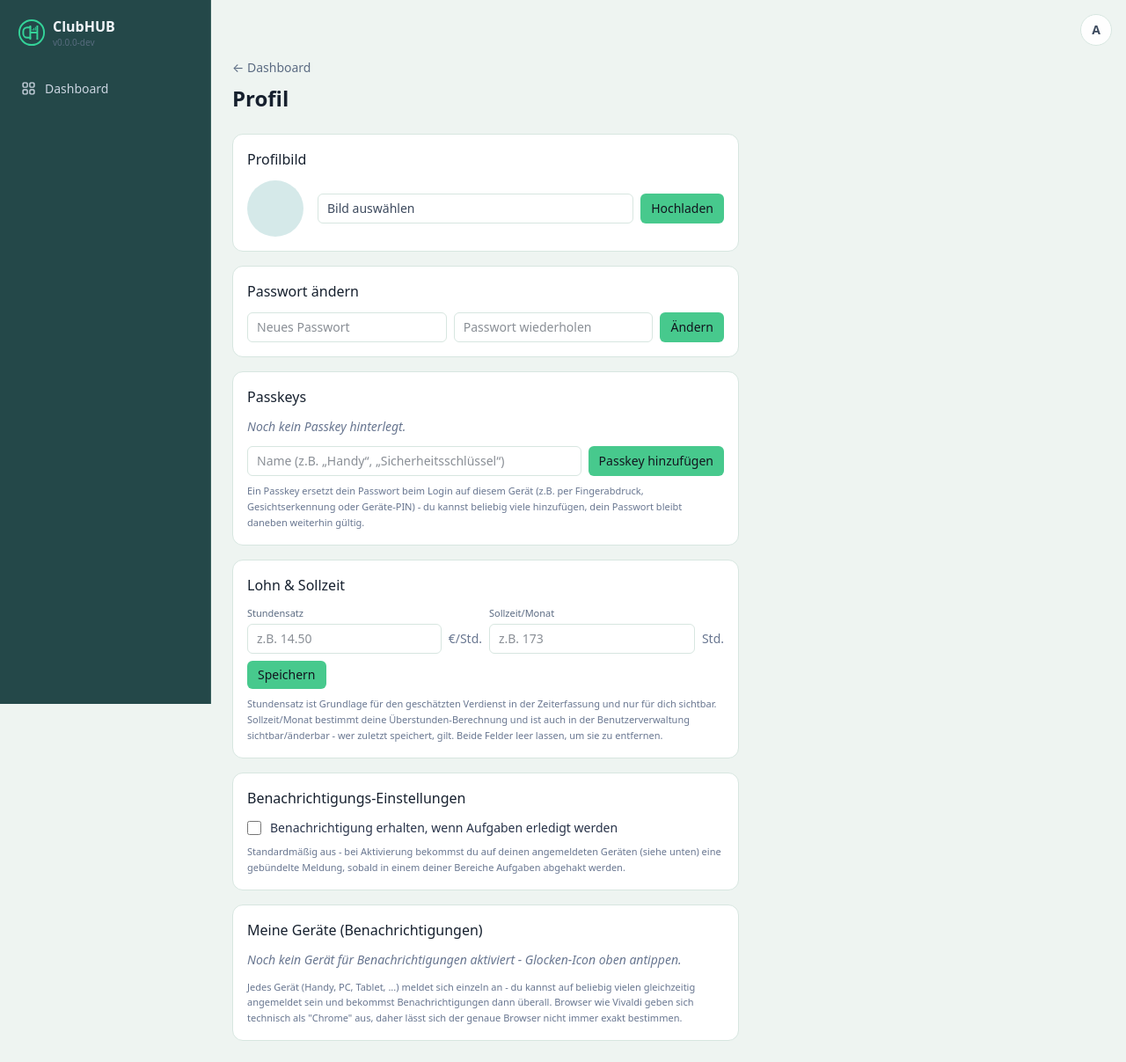
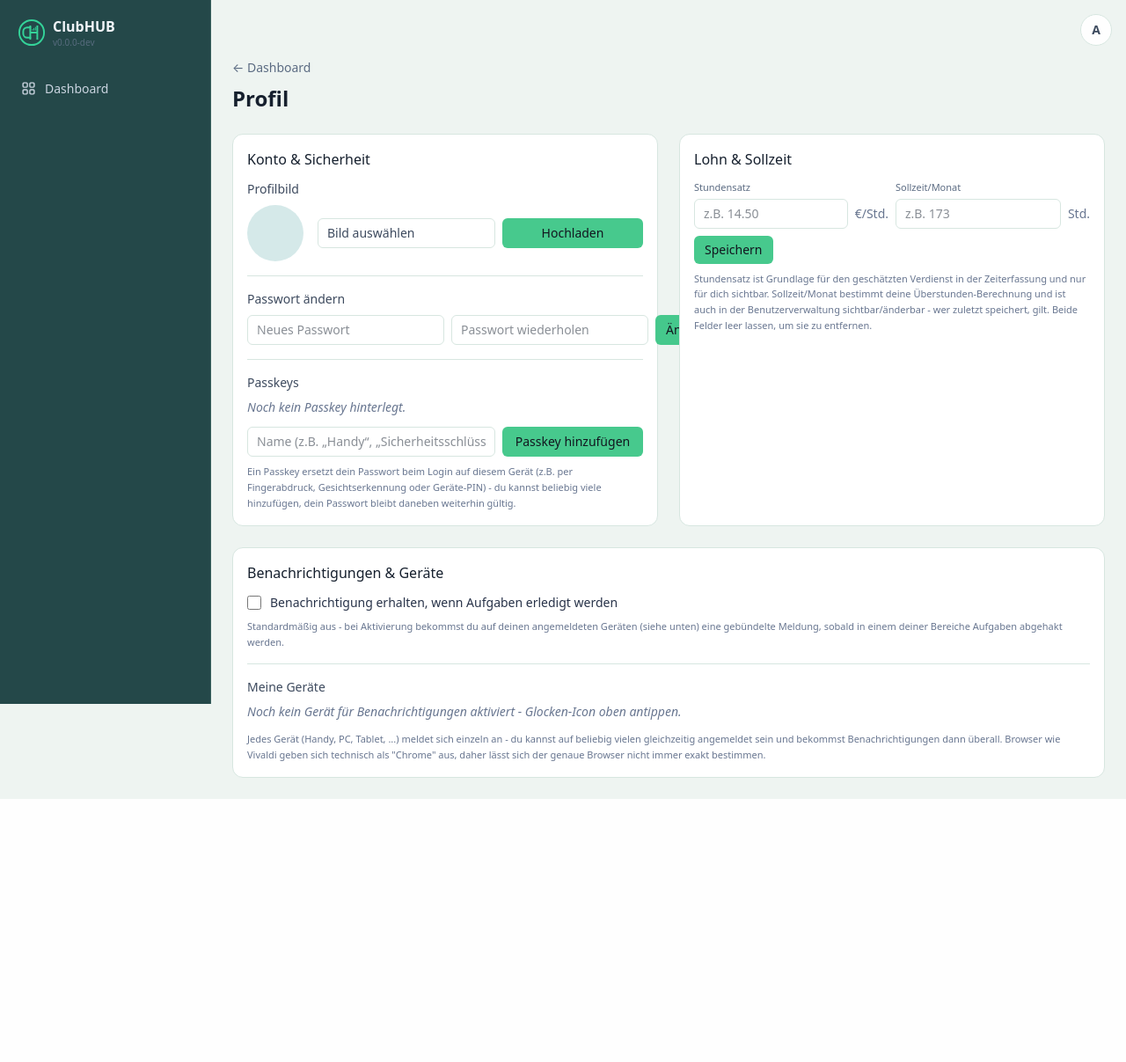
Before and after one commit to unLieb/clubhub, a FastAPI app: template app/templates/profile.html in a window 1280 px wide. Shown: the whole page at 88% size. After the commit the page ends 908 px from the top, so only its background shows below. Run offline with FastAPI, Linux system fonts and the light colour scheme; the template is opened without the code that fills it, so the values that code supplies are empty; style sheets or scripts are compiled from the project's sources; parts of the project's set-up code (start-up, migrations or seed data) failed here and were passed over.

Commit message:
Profilübersicht in ein 2-Spalten-Grid mit thematischen Karten umstrukturiert
Statt fünf gleich breiten Einzelkarten untereinander jetzt drei
thematisch gruppierte Karten in einem grid grid-cols-1 md:grid-cols-2:
"Konto & Sicherheit" (Profilbild, Passwort, Passkeys - per border-t
getrennt statt als drei eigene Card-Elemente), "Lohn & Sollzeit"
unverändert eigenständig, "Benachrichtigungen & Geräte" mit der
Opt-in-Checkbox als Kopfzeile direkt über der Geräteliste (volle Breite,
da potenziell lang). Buttons in der Konto-Karte (Hochladen/Ändern/
Passkey hinzufügen) haben jetzt eine einheitliche Breite.

```diff
--- a/app/templates/profile.html
+++ b/app/templates/profile.html
@@ -5,14 +5,20 @@
 <a href="/" class="text-sm text-slate-400 hover:text-slate-100">&larr; Dashboard</a>
 <h1 class="font-display text-2xl font-semibold mt-2 mb-6">Profil</h1>
 
-<div class="max-w-xl space-y-4">
+<div class="grid grid-cols-1 md:grid-cols-2 gap-6">
 
+  <!-- Karte 1: Konto & Sicherheit (Profilbild, Passwort, Passkeys) - ein
+       Card-Rahmen statt drei, Abschnitte per border-t getrennt statt jeweils
+       ein eigenes rounded-xl-Element zu rendern. -->
   <section class="rounded-xl border border-line bg-panel p-4">
-    <h2 class="font-display font-medium mb-3">Profilbild</h2>
+    <h2 class="font-display font-medium mb-3">Konto &amp; Sicherheit</h2>
+
+    <div>
+      <h3 class="text-sm font-medium text-slate-300 mb-2">Profilbild</h3>
       <div class="flex items-center gap-4">
         <div class="w-16 h-16 rounded-full bg-accent/20 text-accent overflow-hidden flex items-center justify-center font-display font-semibold text-xl shrink-0">
           {% if user.avatar_url %}
-        <img src="{{ user.avatar_url }}" alt="" class="w-full h-full object-cover">
+          <img src="{{ user.avatar_url }}" alt="" width="64" height="64" class="w-full h-full object-cover">
           {% else %}
           {{ user.name[0]|upper }}
           {% endif %}
@@ -23,13 +29,13 @@
             <input type="file" name="avatar_file" accept="image/*" required class="hidden"
                    onchange="this.previousElementSibling.textContent = this.files[0] ? this.files[0].name : 'Bild auswählen'">
           </label>
-        <button class="px-3 py-1.5 rounded-md bg-go/90 hover:bg-go text-oncolor text-sm font-medium whitespace-nowrap">Hochladen</button>
+          <button class="px-3 py-1.5 sm:w-40 rounded-md bg-go/90 hover:bg-go text-oncolor text-sm font-medium whitespace-nowrap">Hochladen</button>
         </form>
       </div>
-  </section>
+    </div>
 
-  <section class="rounded-xl border border-line bg-panel p-4">
-    <h2 class="font-display font-medium mb-3">Passwort ändern</h2>
+    <div class="pt-4 mt-4 border-t border-line">
+      <h3 class="text-sm font-medium text-slate-300 mb-2">Passwort ändern</h3>
       {% if password_error %}
       <div class="rounded-md border border-late/40 bg-late/10 text-late text-sm px-3 py-2 mb-3">{{ password_error }}</div>
       {% elif password_success %}
@@ -38,12 +44,12 @@
       <form method="post" action="/profile/password" class="flex flex-col sm:flex-row gap-2">
         <input type="password" name="password" required autocomplete="new-password" placeholder="Neues Passwort" class="flex-1 rounded-md bg-ink border border-line px-2.5 py-1.5 text-sm">
         <input type="password" name="password_confirm" required autocomplete="new-password" placeholder="Passwort wiederholen" class="flex-1 rounded-md bg-ink border border-line px-2.5 py-1.5 text-sm">
-      <button class="px-3 py-1.5 rounded-md bg-go/90 hover:bg-go text-oncolor text-sm font-medium whitespace-nowrap">Ändern</button>
+        <button class="px-3 py-1.5 sm:w-40 rounded-md bg-go/90 hover:bg-go text-oncolor text-sm font-medium whitespace-nowrap">Ändern</button>
       </form>
-  </section>
+    </div>
 
-  <section class="rounded-xl border border-line bg-panel p-4">
-    <h2 class="font-display font-medium mb-3">Passkeys</h2>
+    <div class="pt-4 mt-4 border-t border-line">
+      <h3 class="text-sm font-medium text-slate-300 mb-2">Passkeys</h3>
       {% if user.webauthn_credentials %}
       <ul class="space-y-2 mb-3">
         {% for pk in user.webauthn_credentials %}
@@ -71,7 +77,7 @@
       <div id="passkey-add-error" class="hidden rounded-md border border-late/40 bg-late/10 text-late text-sm px-3 py-2 mb-2"></div>
       <div class="flex flex-col sm:flex-row gap-2">
         <input type="text" id="passkey-add-name" placeholder="Name (z.B. „Handy“, „Sicherheitsschlüssel“)" class="flex-1 rounded-md bg-ink border border-line px-2.5 py-1.5 text-sm">
-      <button type="button" id="passkey-add-btn" class="px-3 py-1.5 rounded-md bg-go/90 hover:bg-go text-oncolor text-sm font-medium whitespace-nowrap">Passkey hinzufügen</button>
+        <button type="button" id="passkey-add-btn" class="px-3 py-1.5 sm:w-40 rounded-md bg-go/90 hover:bg-go text-oncolor text-sm font-medium whitespace-nowrap">Passkey hinzufügen</button>
       </div>
       <p id="passkey-unsupported" class="hidden text-[11px] text-slate-500 mt-2">Dein Browser/Gerät unterstützt keine Passkeys.</p>
       <p class="text-[11px] text-slate-500 leading-relaxed mt-2">
@@ -103,8 +109,10 @@
           });
         })();
       </script>
+    </div>
   </section>
 
+  <!-- Karte 2: Lohn & Arbeitszeit -->
   <section class="rounded-xl border border-line bg-panel p-4">
     <h2 class="font-display font-medium mb-3">Lohn &amp; Sollzeit</h2>
     <form method="post" action="/profile/pay" class="space-y-2">
@@ -133,8 +141,12 @@
     </p>
   </section>
 
-  <section class="rounded-xl border border-line bg-panel p-4">
-    <h2 class="font-display font-medium mb-3">Benachrichtigungs-Einstellungen</h2>
+  <!-- Karte 3: Benachrichtigungen & Geräte - Opt-in-Checkbox als Kopfzeile
+       direkt in dieselbe Karte wie die Geräteliste integriert, statt einer
+       eigenen Karte nur für den einen Schalter. -->
+  <section class="rounded-xl border border-line bg-panel p-4 md:col-span-2">
+    <h2 class="font-display font-medium mb-3">Benachrichtigungen &amp; Geräte</h2>
+
     <form method="post" action="/profile/notifications">
       <label class="flex items-center gap-2.5 cursor-pointer">
         <input type="checkbox" name="notify_on_completion" {% if user.notify_on_completion %}checked{% endif %}
@@ -146,10 +158,9 @@
       Standardmäßig aus - bei Aktivierung bekommst du auf deinen angemeldeten Geräten (siehe unten) eine gebündelte
       Meldung, sobald in einem deiner Bereiche Aufgaben abgehakt werden.
     </p>
-  </section>
 
-  <section class="rounded-xl border border-line bg-panel p-4">
-    <h2 class="font-display font-medium mb-3">Meine Geräte (Benachrichtigungen)</h2>
+    <div class="pt-4 mt-4 border-t border-line">
+      <h3 class="text-sm font-medium text-slate-300 mb-2">Meine Geräte</h3>
       {% if user.push_subscriptions %}
       <ul class="space-y-2">
         {% for sub in user.push_subscriptions|sort(attribute="created_at", reverse=True) %}
@@ -172,6 +183,7 @@
         angemeldet sein und bekommst Benachrichtigungen dann überall. Browser wie Vivaldi geben sich technisch als
         "Chrome" aus, daher lässt sich der genaue Browser nicht immer exakt bestimmen.
       </p>
+    </div>
   </section>
 
 </div>
```
Also changed, not shown: CHANGELOG.md, 1 other file. Lines whose indentation alone changed are shown as unchanged.
